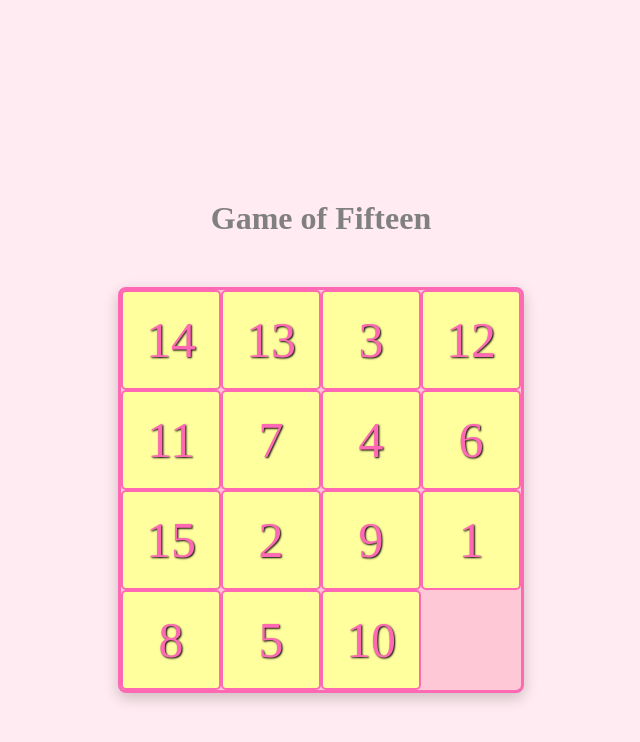
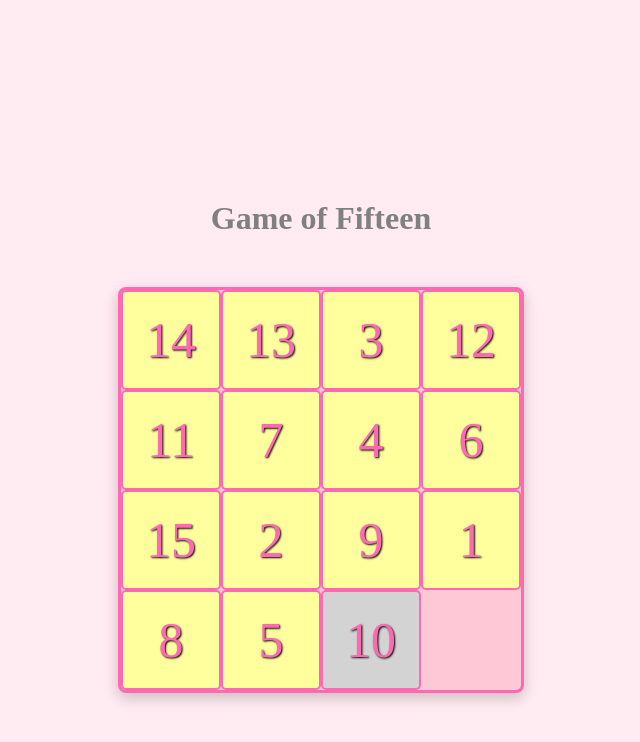
Before and after one commit to tamga05/Game_of_Fifteen, a plain HTML site: page index.html in a window 1280 px wide. In both pictures the pointer is over the element "10". Shown: the whole page, without its empty margins (319-959 px from the left). Drawn offline with Linux system fonts and the light colour scheme.

Commit message:
added styles code

```diff
--- a/style.css
+++ b/style.css
@@ -1,4 +1,4 @@
-.background{
+.background {
     background: #ffebf1;
 }
 
@@ -16,7 +16,7 @@
     border-radius: 8px;
     background: #ffc8d6;
     position: relative;
-    box-shadow: 0 5px 15px 0 rgba(0,0,0,0.2);
+    box-shadow: 0 5px 15px 0 rgba(0, 0, 0, 0.2);
 }
 
 .cell {
@@ -37,3 +37,7 @@
     /*-webkit-text-stroke: 1px grey;*/
     transition: all 0.3s;
 }
+
+.cell:hover {
+    background: lightgrey;
+}
```
